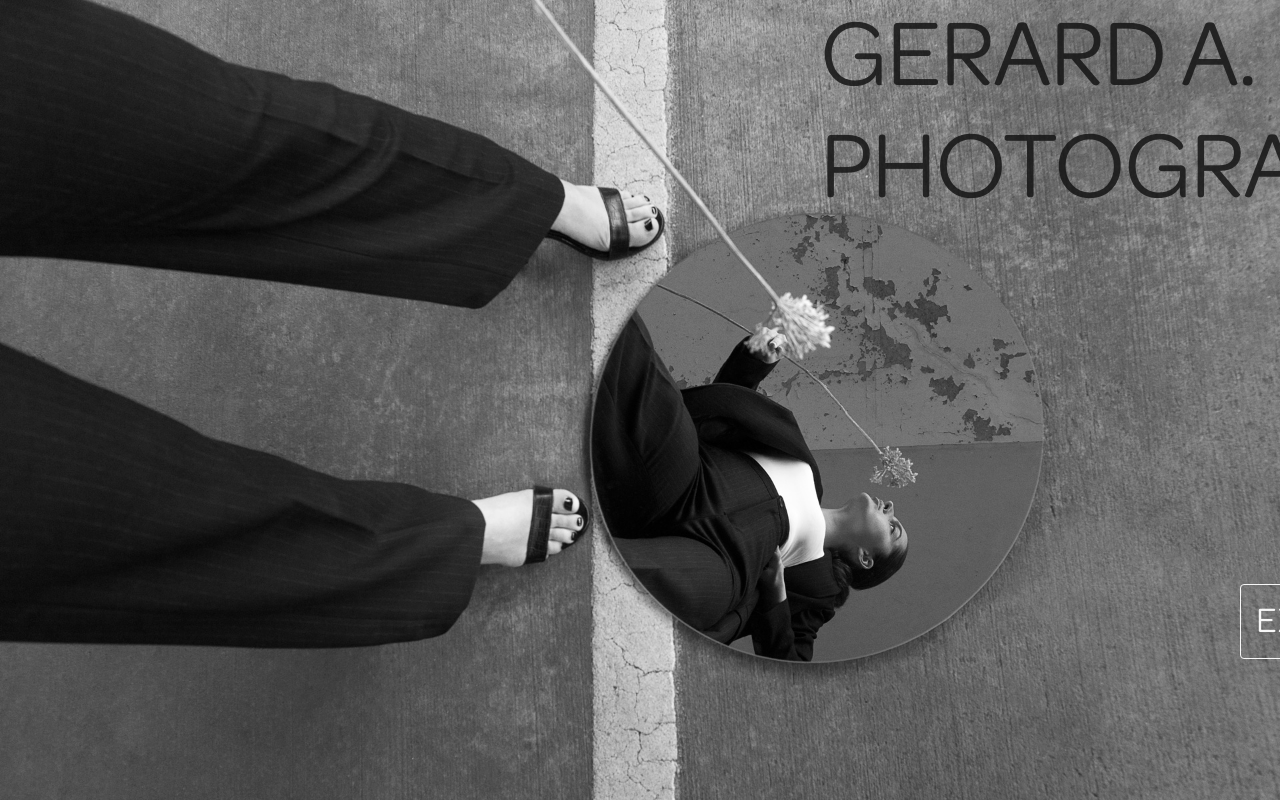
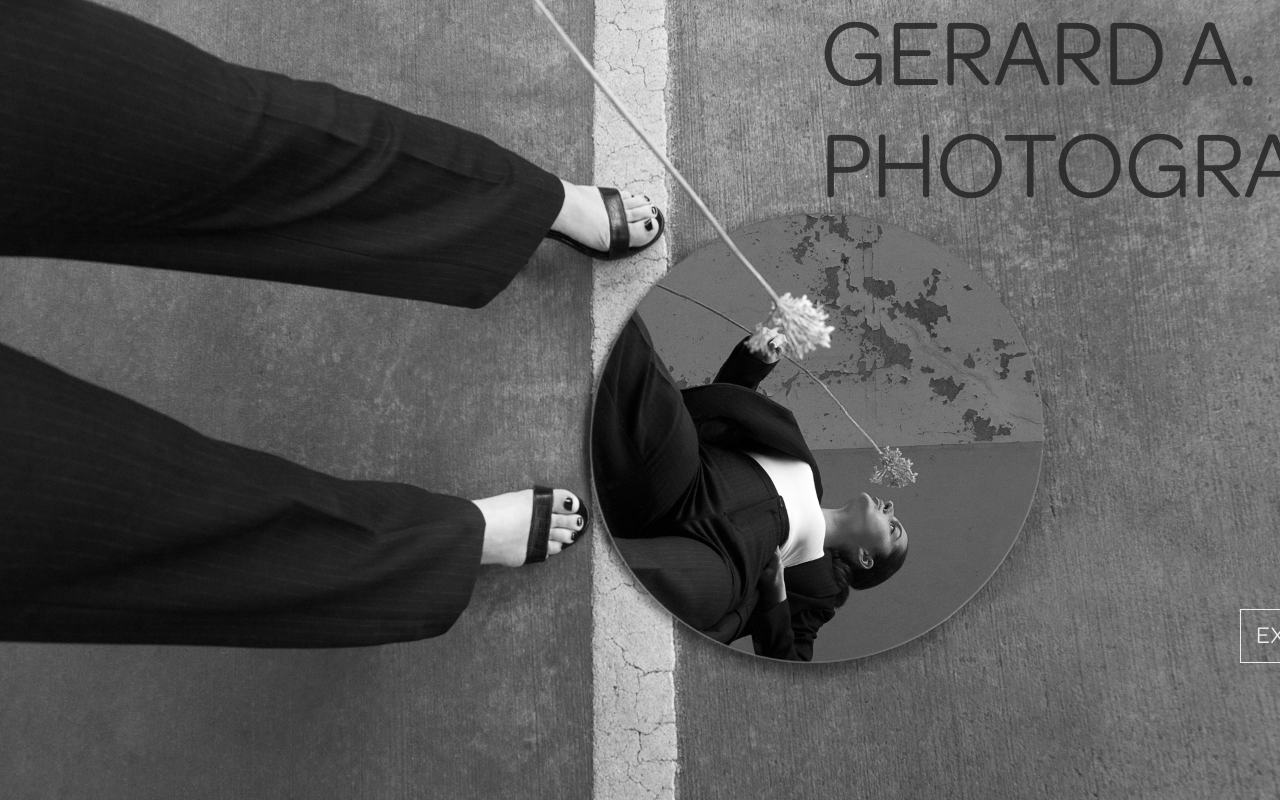
Before and after one commit to gerardasanusevicius/CAO-Final-Project-Gerard-A-Photography, a React (Create React App) app: page / in a window 1280 px wide. Shown: the top 800 px of the page. Built offline with nearby package versions, Linux system fonts and the light colour scheme.

Commit message:
cleanup and button

```diff
--- a/package.json
+++ b/package.json
@@ -11,12 +11,14 @@
     "react-dom": "^17.0.0",
     "react-router-dom": "^6.3.0",
     "react-scripts": "5.0.0",
+    "styled-system": "^5.1.5",
     "uuid": "^8.3.2"
   },
   "devDependencies": {
     "@types/node": "^17.0.19",
     "@types/react": "^17.0.43",
     "@types/react-dom": "^17.0.14",
+    "@types/styled-system": "^5.1.15",
     "@types/uuid": "^8.3.4",
     "@typescript-eslint/eslint-plugin": "^5.12.1",
     "@typescript-eslint/parser": "^5.12.1",
--- a/public/index.html
+++ b/public/index.html
@@ -12,7 +12,7 @@
       manifest.json provides metadata used when your web app is installed on a
       user's mobile device or desktop. See https://developers.google.com/web/fundamentals/web-app-manifest/
     -->
-    <link rel="manifest" href="%PUBLIC_URL%/manifest.json" />
+    <link rel="manifest" href="/public/manifest.json" />
     <!--
       Notice the use of %PUBLIC_URL% in the tags above.
       It will be replaced with the URL of the `public` folder during the build.
--- a/src/pages/landing-page/index.tsx
+++ b/src/pages/landing-page/index.tsx
@@ -1,5 +1,5 @@
 import React from 'react';
-import { Typography, Button, Box } from '@mui/material';
+import { Typography, Button } from '@mui/material';
 import Background from './background';
 
 const LandingPage: React.FC = () => (
@@ -23,10 +23,17 @@ const LandingPage: React.FC = () => (
       variant="outlined"
       sx={(theme) => ({
         color: theme.palette.lightColor.main,
-        marginTop: '200px',
+        overflow: 'hidden',
+        marginTop: '225px',
         marginLeft: '1240px',
-        fontSize: '36px',
+        fontSize: '24px',
         border: `1.5px solid ${theme.palette.lightColor.main}`,
+        borderRadius: '0px',
+        ':hover': {
+          color: theme.palette.darkColor.main,
+          backgroundColor: theme.palette.lightColor.main,
+          opacity: 0.8,
+        },
       })}
     >
       Explore
--- a/src/styles/theme.ts
+++ b/src/styles/theme.ts
@@ -7,17 +7,17 @@ const lightTheme = createTheme(theme, {
   palette: {
     primary: {
       main: '#a6a6a6',
-      light: '#f7f7f7',
-      dark: '#141414',
+      light: '#ededed',
+      dark: '#242424',
     },
     lightColor: {
-      main: '#f7f7f7',
+      main: '#ededed',
     },
     mediumColor: {
       main: '#a6a6a6',
     },
     darkColor: {
-      main: '#141414',
+      main: '#242424',
     },
     background: {
       default: '#f7f7f7',
```
Also changed, not shown: src/components/custom-button/custom-button.tsx (deleted, +0 -16 lines), public/manifest.json, public/robots.txt (deleted), 2 other files (tests, documents, lock files or other folders).
